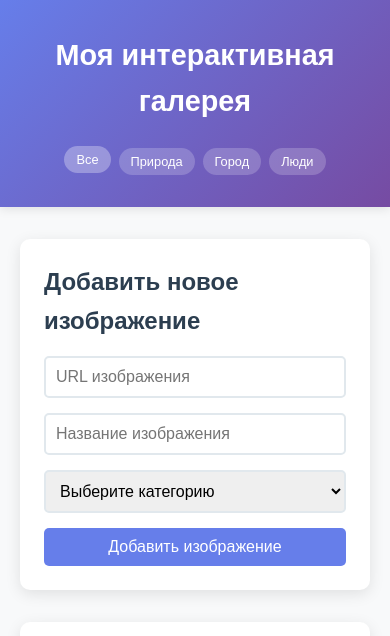
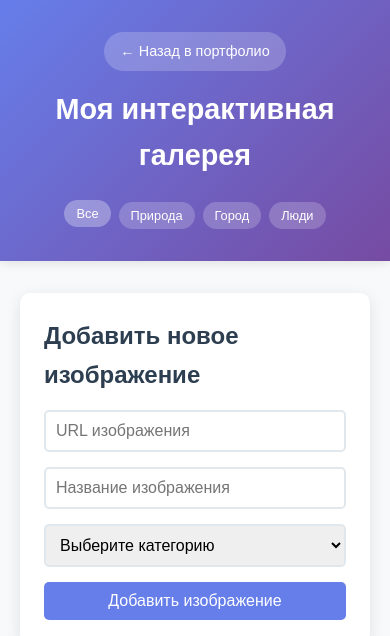
Before and after one commit to asakuraany14-hue/my-portfolio-website, a plain HTML site: page gallery.html in a window 390 px wide. Shown: the top 636 px of the page. Drawn offline with Linux system fonts and the light colour scheme; files whose address does not match are found by name.

Commit message:
Update gallery.html

```diff
--- a/gallery.html
+++ b/gallery.html
@@ -26,6 +26,7 @@
             text-align: center;
             padding: 2rem 0;
             box-shadow: 0 2px 10px rgba(0,0,0,0.1);
+            position: relative;
         }
 
         header h1 {
@@ -33,6 +34,30 @@
             font-size: 2.5rem;
         }
 
+        /* Кнопка возврата */
+        .back-btn {
+            position: absolute;
+            left: 20px;
+            top: 50%;
+            transform: translateY(-50%);
+            background-color: rgba(255, 255, 255, 0.2);
+            color: white;
+            border: none;
+            padding: 8px 16px;
+            border-radius: 20px;
+            cursor: pointer;
+            transition: all 0.3s ease;
+            font-size: 0.9rem;
+            text-decoration: none;
+            display: inline-block;
+        }
+
+        .back-btn:hover {
+            background-color: rgba(255, 255, 255, 0.3);
+            transform: translateY(-50%) translateY(-2px);
+        }
+
+        /* Кнопки фильтрации */
         .filter-buttons {
             display: flex;
             justify-content: center;
@@ -288,6 +313,16 @@
 
             header h1 {
                 font-size: 2rem;
+                padding: 0 60px;
+            }
+
+            .back-btn {
+                position: relative;
+                left: 0;
+                top: 0;
+                transform: none;
+                margin-bottom: 15px;
+                display: inline-block;
             }
 
             .nav-btn {
@@ -316,6 +351,7 @@
         @media (max-width: 480px) {
             header h1 {
                 font-size: 1.8rem;
+                padding: 0 50px;
             }
 
             .gallery-grid {
@@ -340,7 +376,11 @@
 </head>
 <body>
     <header>
+        <!-- Кнопка возврата в портфолио -->
+        <a href="portfolio.html" class="back-btn">← Назад в портфолио</a>
+
         <h1>Моя интерактивная галерея</h1>
+
         <div class="filter-buttons">
             <button class="filter-btn active" data-filter="all">Все</button>
             <button class="filter-btn" data-filter="nature">Природа</button>
```
